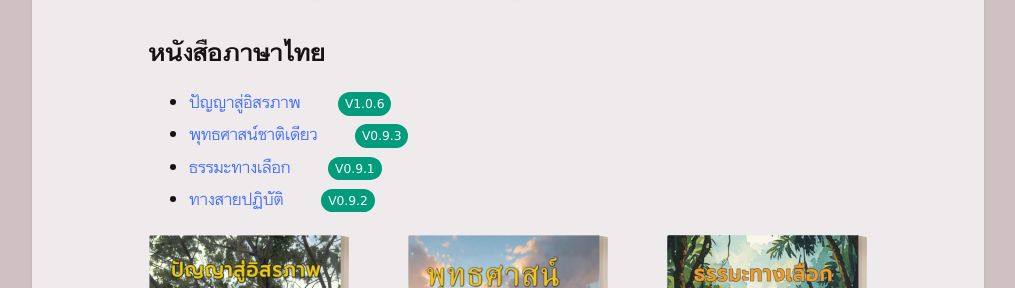
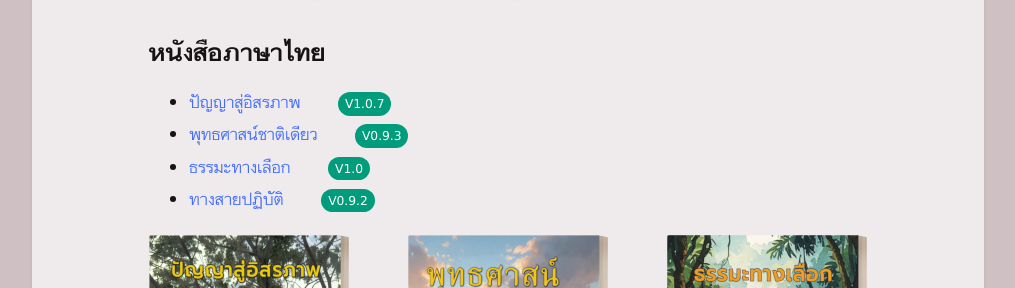
Before and after one commit to bhaddacak/bhaddacak.github.io, a Jekyll site: the page built from _pages/index.md, in a window 1280 px wide and 900 px high, scrolled down 1372 px. Shown: the part 167-455 px from the top of the window, without its empty margins (132-1147 px from the left). Built offline with Jekyll 4.4.1, drawn with Linux system fonts in a browser that asks for light colours.

Commit message:
update libwis and altdham

```diff
--- a/_pages/index.md
+++ b/_pages/index.md
@@ -20,9 +20,9 @@
 [![BudDisThai](/assets/images/buddisthai-3d.png)](/buddisthai)[![PNL](/assets/images/pnl-3d.png)](/pnl)[![PTR](/assets/images/ptr-3d.png)](/ptr)[![KSut](/assets/images/ksut-3d.png)](/ksut)[![PPMan](/assets/images/ppman-3d.png)](/ppman)
 
 ## หนังสือภาษาไทย {#thaibooks}
-- [ปัญญาสู่อิสรภาพ](/libwis) <svg class="icon"><use xlink:href="/assets/fontawesome/custom.svg#file-pdf"></use></svg> <span class="label label-green">v1.0.6</span>
+- [ปัญญาสู่อิสรภาพ](/libwis) <svg class="icon"><use xlink:href="/assets/fontawesome/custom.svg#file-pdf"></use></svg> <span class="label label-green">v1.0.7</span>
 - [พุทธศาสน์ชาติเดียว](/bsl) <svg class="icon"><use xlink:href="/assets/fontawesome/custom.svg#file-pdf"></use></svg> <span class="label label-green">v0.9.3</span>
-- [ธรรมะทางเลือก](/altdham) <svg class="icon"><use xlink:href="/assets/fontawesome/custom.svg#file-pdf"></use></svg> <span class="label label-green">v0.9.1</span>
+- [ธรรมะทางเลือก](/altdham) <svg class="icon"><use xlink:href="/assets/fontawesome/custom.svg#file-pdf"></use></svg> <span class="label label-green">v1.0</span>
 - [ทางสายปฏิบัติ](/ptrain) <svg class="icon"><use xlink:href="/assets/fontawesome/custom.svg#file-pdf"></use></svg> <span class="label label-green">v0.9.2</span>
 
 [![LibWis](/assets/images/libwis-3d.png)](/libwis) [![BSL](/assets/images/bsl-3d.png)](/bsl) [![AltDham](/assets/images/altdham-3d.png)](/altdham) [![PTrain](/assets/images/ptrain-3d.png)](/ptrain)
```
Also changed, not shown: _pages/altdham.md (+2 -2 lines), _pages/libwis.md (+1 -1 lines).
